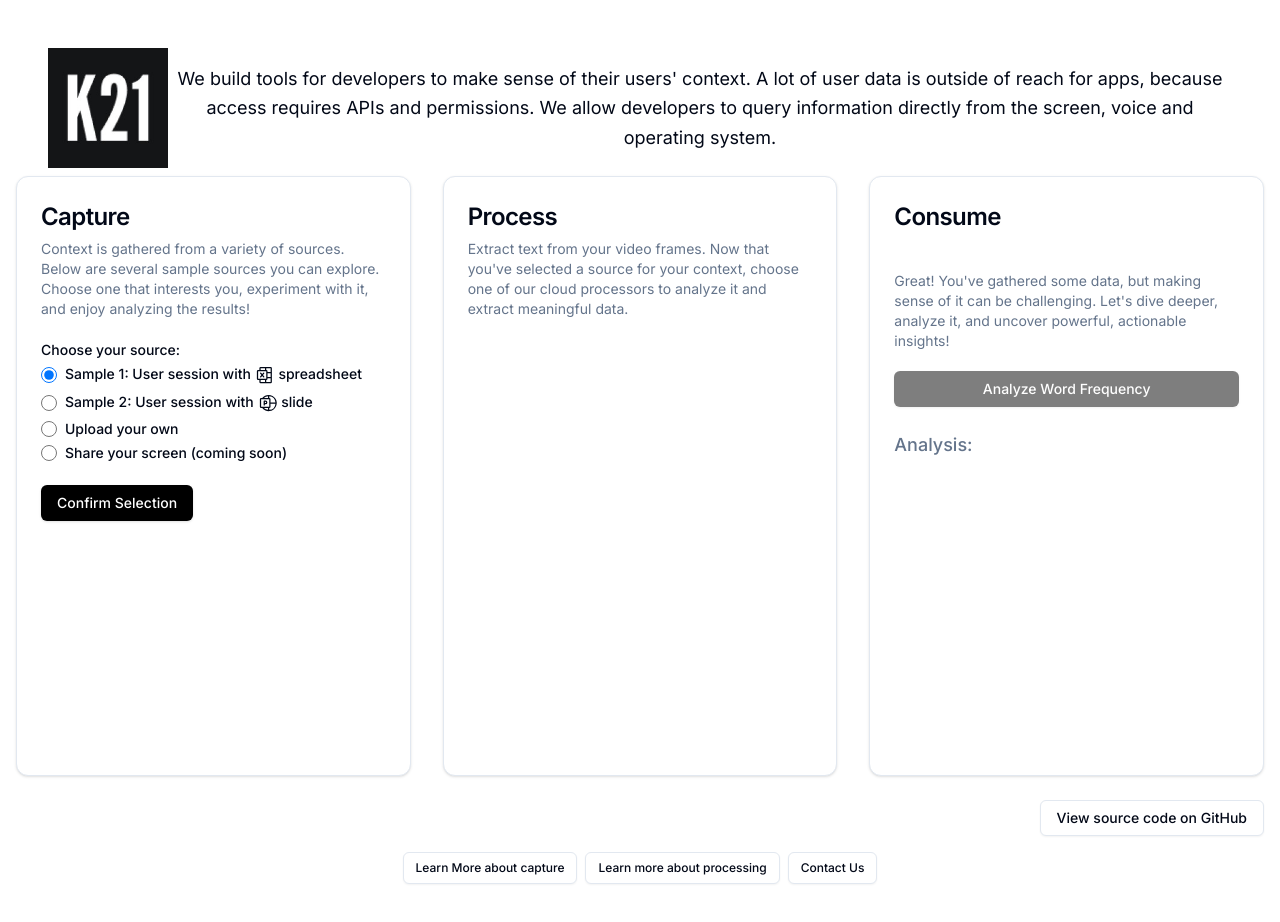
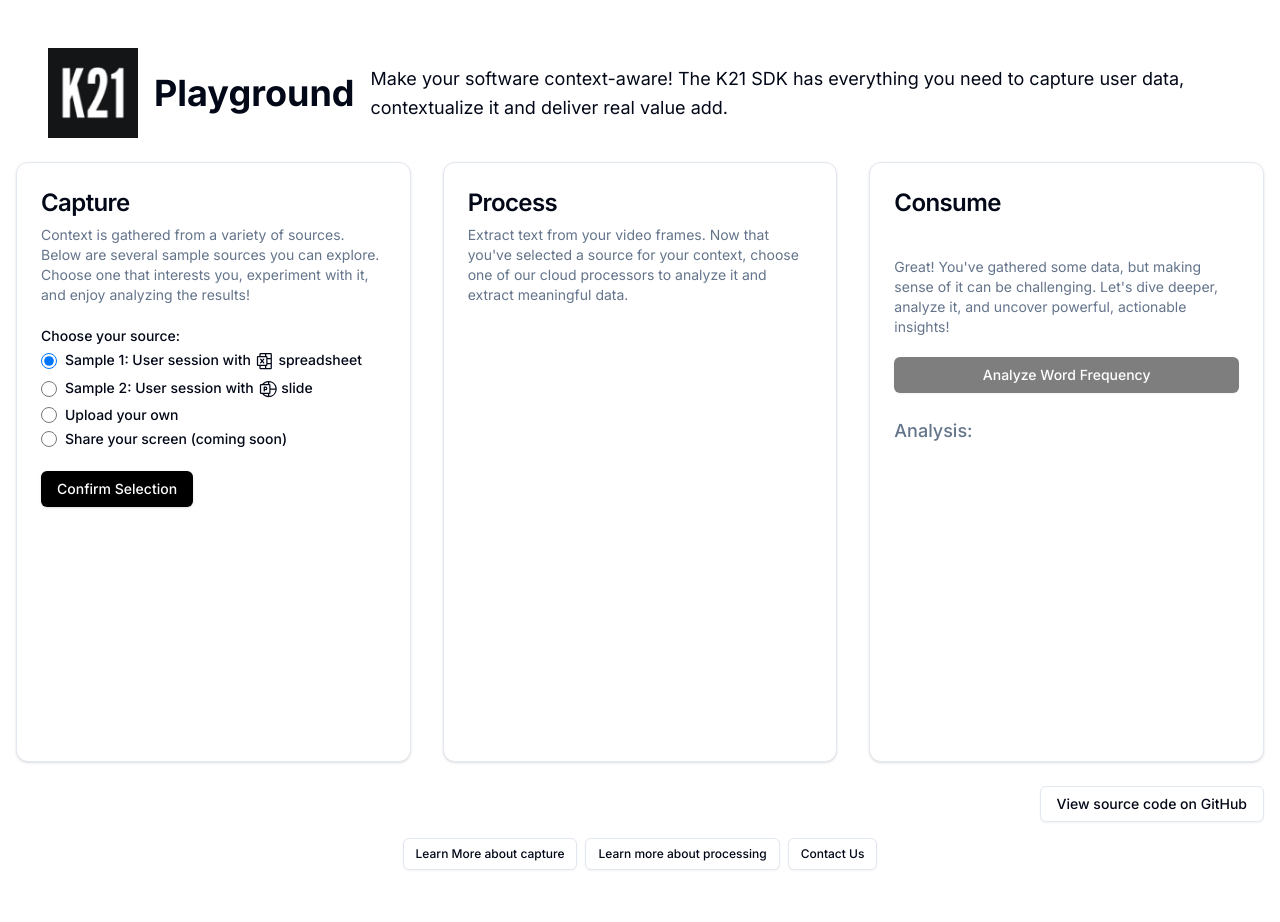
Before and after one commit to kontext21/k21-playground, a Next.js app: page / in a window 1280 px wide. Shown: the top 922 px of the page. Built offline with nearby package versions, Linux system fonts and the light colour scheme.

Commit message:
changed layout and text in the header

```diff
--- a/components/Header.tsx
+++ b/components/Header.tsx
@@ -4,20 +4,20 @@ import logo from "@/app/assets/k21-logo.png";
 const Header = () => {
   return (
     <header className="py-2">
-      <div className="container flex justify-between items-center">
-        <Image
-          src={logo}
-          alt="logo"
-          width={120}
-          height={120}
-          className="w-[120px] h-auto"
-        />
-        <p className="text-lg leading-relaxed text-center">
-          We build tools for developers to make sense of their users&apos;
-          context. A lot of user data is outside of reach for apps, because
-          access requires APIs and permissions. We allow developers to query
-          information directly from the screen, voice and operating system.
-        </p>
+      <div className="container flex flex-col">
+        <div className="flex items-center gap-4 mb-4">
+          <Image
+            src={logo}
+            alt="logo"
+            className="w-[90px] h-auto"
+          />
+          <h1 className="text-4xl font-bold">
+            Playground
+          </h1>
+          <p className="text-lg leading-relaxed">
+            Make your software context-aware! The K21 SDK has everything you need to capture user data, contextualize it and deliver real value add.
+          </p>
+        </div>
       </div>
     </header>
   );
```
